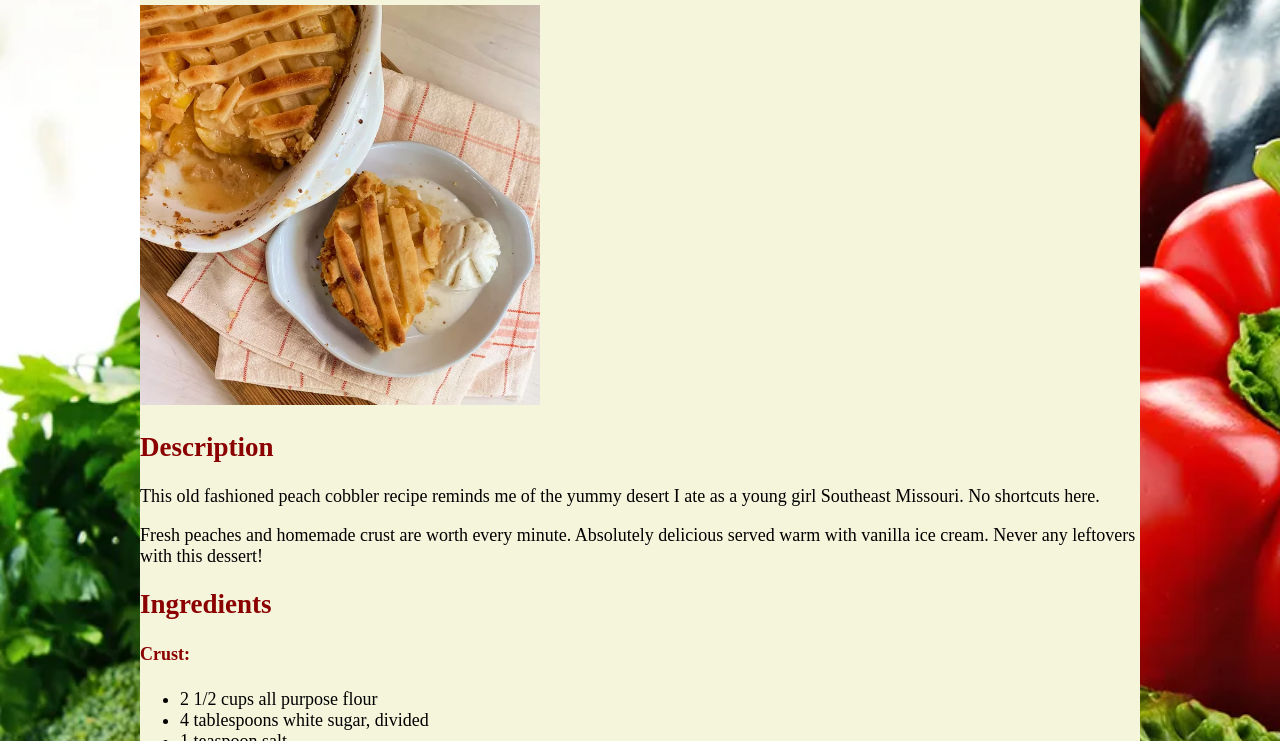
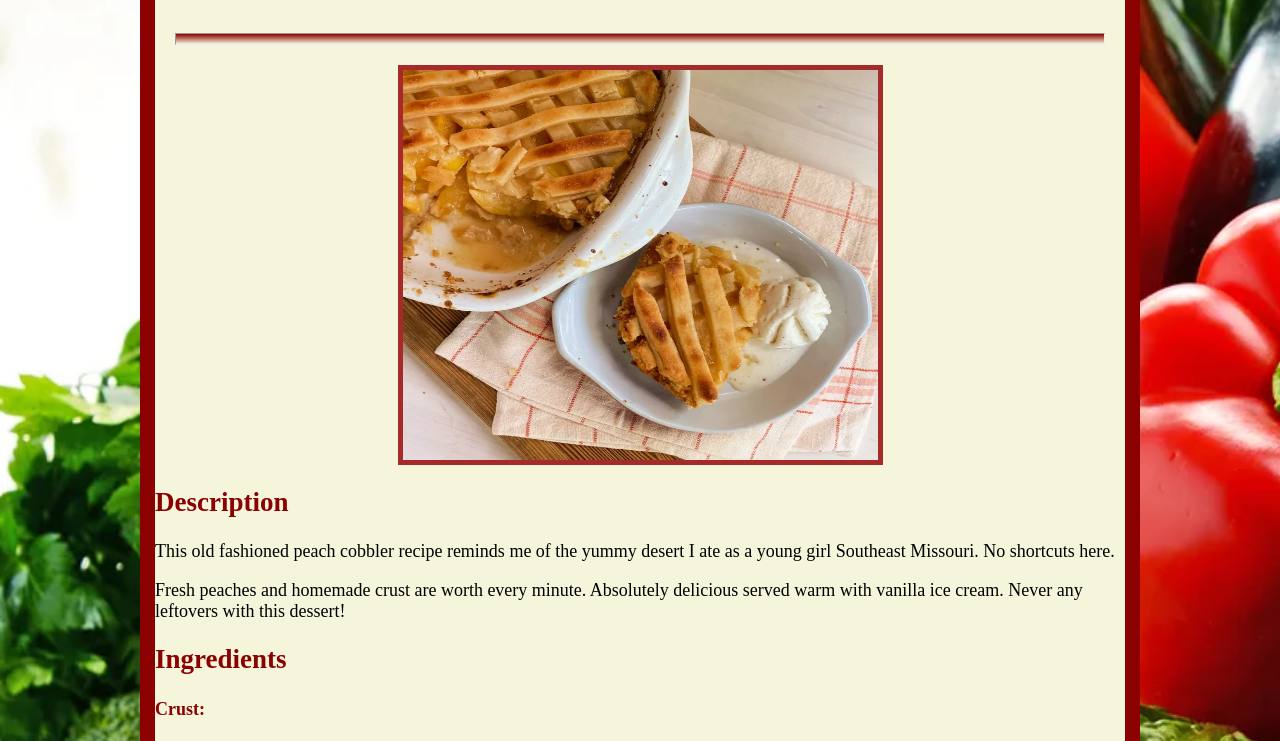
Before and after one commit to TheSoulCat/odin-recipes, a plain HTML site: page recipes/peach.html in a window 1280 px wide. Shown: the part 169-910 px from the top of the page. Drawn offline with Linux system fonts and the light colour scheme.

Commit message:
Add border and spacing to image and DIVs

```diff
--- a/recipes/peach.html
+++ b/recipes/peach.html
@@ -9,7 +9,8 @@
     <body>
         <div>
             <h1 class="heading">Old Fashioned Peach Cobbler</h1>
-                <img src="../images/peach.webp" alt="Image of Peach Cobbler">
+            <hr>
+                <img src="../images/peach.webp" alt="Image of Peach Cobbler" class="center">
             <h2>Description</h2>
                 <p>This old fashioned peach cobbler recipe reminds me of the yummy desert I ate as a young girl Southeast Missouri. No shortcuts here.</p>
                 <p>Fresh peaches and homemade crust are worth every minute. Absolutely delicious served warm with vanilla ice cream. Never any leftovers with this dessert!</p>
--- a/styles.css
+++ b/styles.css
@@ -14,7 +14,9 @@ div {
     margin: auto;
     background-color: beige;
     max-width: 1000px;
-    height: 1600px;
+    height: 1700px;
+    padding-top: 5px;
+    border: 15px solid darkred;
 }
 
 h1,
@@ -24,6 +26,12 @@ h4 {
     font-weight: bold;
 }
 
+hr {
+   height: 12px;
+   background: linear-gradient(darkred, beige);
+   margin: 0 20px 20px 20px;
+}
+
 .heading {
     text-align: center;
     font-size: 70px;
@@ -31,5 +39,15 @@ h4 {
 
 img {
     height:400px;
-    width:auto;
+    width: auto;
+    margin-left: auto;
+    margin-right: auto;
+    border: 5px solid brown;
    }
+
+.center {
+    display: block;
+    margin-left: auto;
+    margin-right: auto;
+    width: 50%;
+}
```
Also changed, not shown: index.html (+1 -0 lines), recipes/brisket.html (+2 -1 lines), recipes/chicken.html (+2 -1 lines).
